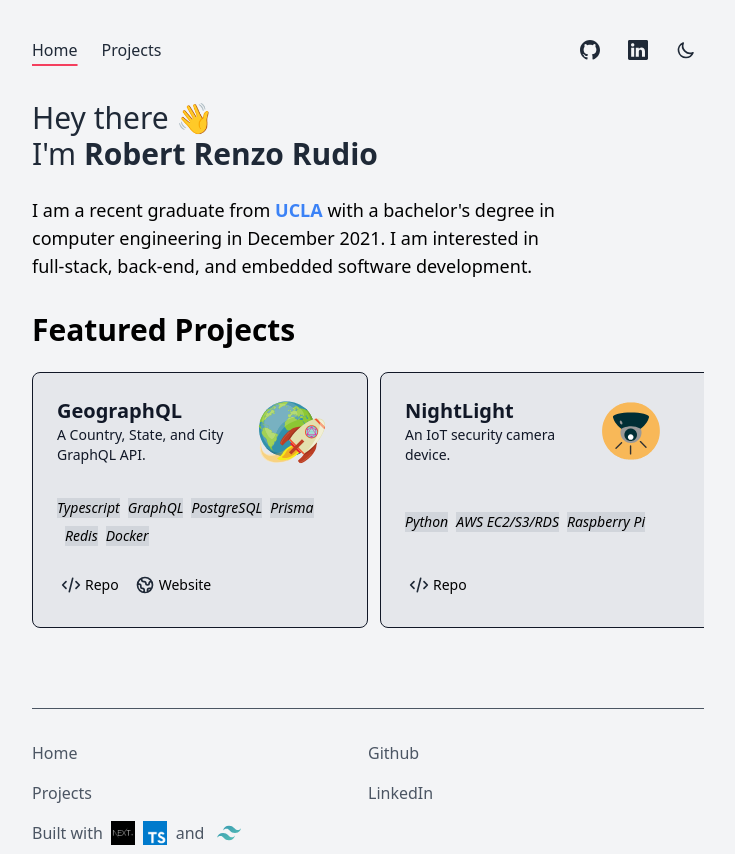
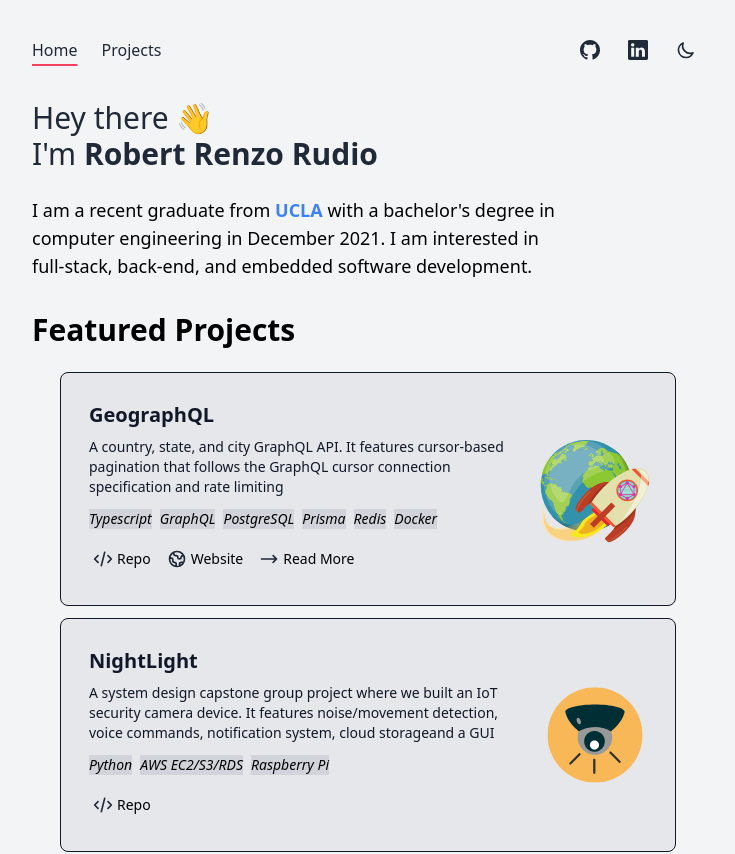
Before and after one commit to robertrenzorudio/robertrenzo.rudio.dev, a Next.js app: page / in a window 1280 px wide. Shown: the top 854 px of the page, without its empty margins (272-1007 px from the left). Built offline with nearby package versions, Linux system fonts and the light colour scheme.

Commit message:
Updated ProjectCard

```diff
--- a/components/FeatuedProjects.tsx
+++ b/components/FeatuedProjects.tsx
@@ -8,7 +8,7 @@ const FeatuedProjects = (props: Props) => {
   return (
     <div className="flex flex-col max-w-2xl 2xl:max-w-4xl mx-auto w-full md:px-0 space-y-6 p-8">
       <h1 className="text-3xl font-extrabold">Featured Projects</h1>
-      <div className="flex flex-col md:flex-row md:space-x-3 space-y-3 md:space-y-0 overflow-scroll pb-4">
+      <div className="flex flex-col space-y-3 pb-4">
         {featuredProjects.map(
           ({ name, description, imgSrc, imgAlt, techStack, links }) => (
             <ProjectCard
--- a/components/ProjectCard.tsx
+++ b/components/ProjectCard.tsx
@@ -27,7 +27,7 @@ const Action = (props: ActionsProp) => {
       href={props.link}
       target="_blank"
       rel="noopener noreferrer"
-      className="h-9 rounded-lg flex items-center justify-center hover:ring-2 ring-rose-500 transition-all p-1"
+      className="h-9 rounded-lg flex items-center justify-center hover:ring-2 ring-rose-500 transition-all p-1 ml-2"
     >
       <props.icon className="w-5 h-5 text-gray-800 dark:text-gray-100" />
       <h5 className="text-sm ml-1">{props.linkType}</h5>
@@ -44,32 +44,27 @@ const ProjectCard = ({
   techStack,
 }: ProjectCardProps) => {
   return (
-    <div className="flex flex-col bg-gray-200 dark:bg-gray-900 p-6 border border-gray-900 dark:border-gray-100 rounded-lg  md:w-1/2 md:h-64 flex-none justify-between">
-      <div className="flex flex-row justify-between overflow-hidden mb-3">
-        <div>
-          <h5 className="text-xl font-bold text-gray-900 dark:text-gray-100">
+    <div className="flex flex-row bg-gray-200 dark:bg-gray-900 p-6 border border-gray-900 dark:border-gray-100 rounded-lg w-full md:w-11/12 mx-auto space-x-1">
+      <div className="flex flex-col justify-between overflow-hidden w-full md:w-4/5 p-1">
+        <div className="mb-3">
+          <h5 className="text-xl font-bold text-gray-900 dark:text-gray-100 mb-2">
             {name}
           </h5>
           <p className="text-sm text-gray-900 dark:text-gray-100">
             {description}
           </p>
         </div>
-
-        <div className="hidden sm:block md:flex w-1/2 relative">
-          <Image src={imgSrc} alt={imgAlt} layout="fill" />
-        </div>
-      </div>
-      <div className="flex space-x-2 overflow-auto flex-wrap space-between -mt-2">
+        <div className="flex space-x-2 flex-wrap space-between -mt-1 -ml-2">
           {techStack.map((tech) => (
             <h5
               key={tech}
-            className="bg-gray-300 dark:bg-gray-800 italic text-sm mt-2"
+              className="bg-gray-300 dark:bg-gray-800 italic text-sm mt-1 ml-2"
             >
               {tech}
             </h5>
           ))}
         </div>
-      <div className="flex space-x-2 md:mt-0 mt-3 flex-wrap">
+        <div className="flex space-x-2 mt-3 flex-wrap -ml-2">
           <Action link={links.repo} linkType="Repo" icon={CodeIcon} />
           {links.website && (
             <Action link={links.website} linkType="Website" icon={GlobeIcon} />
@@ -83,6 +78,11 @@ const ProjectCard = ({
           )}
         </div>
       </div>
+
+      <div className="hidden sm:block md:flex w-1/5 relative">
+        <Image src={imgSrc} alt={imgAlt} layout="fill" />
+      </div>
+    </div>
   );
 };
 
--- a/constants.tsx
+++ b/constants.tsx
@@ -10,12 +10,15 @@ export const userData = {
 export const featuredProjects = [
   {
     name: 'GeographQL',
-    description: 'A Country, State, and City GraphQL API.',
+    description:
+      'A country, state, and city GraphQL API. It features cursor-based pagination ' +
+      'that follows the GraphQL cursor connection specification and rate limiting',
     imgSrc: '/images/geographql.svg',
     imgAlt: 'GeographQL Image',
     links: {
       repo: 'https://github.com/robertrenzorudio/geographql',
       website: 'https://geographql.netlify.app',
+      read: '/',
     },
     techStack: [
       'Typescript',
@@ -28,7 +31,10 @@ export const featuredProjects = [
   },
   {
     name: 'NightLight',
-    description: 'An IoT security camera device.',
+    description:
+      'A system design capstone group project where we built an IoT security camera device. ' +
+      'It features noise/movement detection, voice commands, notification system, cloud storage' +
+      'and a GUI',
     imgSrc: '/images/nightlight.svg',
     imgAlt: 'NightLight Image',
     links: {
```
Lines whose indentation alone changed are shown as unchanged.
